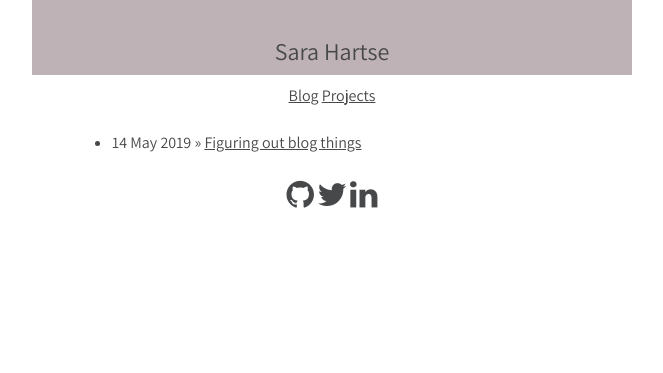
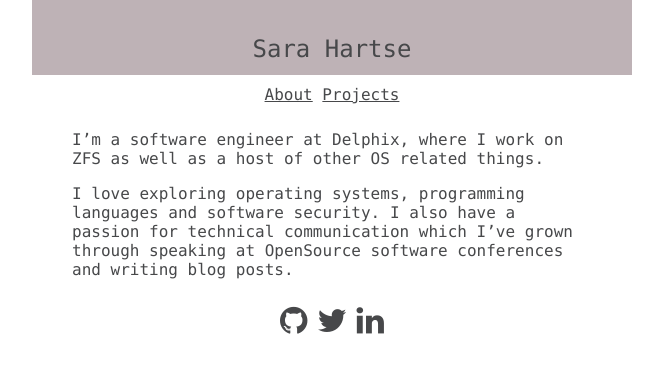
Before and after one commit to shartse/shartse.github.io, a Jekyll site: the page built from index.html, in a window 1280 px wide. Shown: the top 373 px of the page, without its empty margins (308-971 px from the left). Built offline with Jekyll 4.4.1, drawn with Linux system fonts in a browser that asks for light colours.

Commit message:
Update more links

```diff
--- a/_layouts/default.html
+++ b/_layouts/default.html
@@ -12,7 +12,7 @@
 	<div class="item title">Sara Hartse</div>
 
 	<div class="item nav">
-        	<a href ="/">Blog</a>
+        	<a href ="/">About</a>
 		<a href ="/projects.html">Projects</a>
 	</div>
 
--- a/css/style.css
+++ b/css/style.css
@@ -46,7 +46,7 @@ body {
   max-width: 600px;
   margin: auto;
   color: #47484A;
-  font-family: 'Assistant', sans-serif;
+  font-family: Monaco, monospace;
 }
 
 footer {
--- a/index.html
+++ b/index.html
@@ -3,10 +3,12 @@ layout: default
 title: Sara Hartse
 ---
 
-<ul class="posts">
-{% for post in site.posts %}
-<li>
-<span>{{ post.date | date_to_string }}</span> » <a href="{{ post.url }}" title="{{ post.title }}">{{ post.title }}</a>
-</li>
-{% endfor %}
-</ul>
+<p>
+I’m a software engineer at Delphix, where I work on ZFS as well as a host of
+other OS related things.
+</p>
+<p>
+I love exploring operating systems, programming languages and software security.
+I also have a passion for technical communication which I’ve grown
+through speaking at OpenSource software conferences and writing blog posts.
+</p>
```
Also changed, not shown: projects.html (+13 -5 lines).
